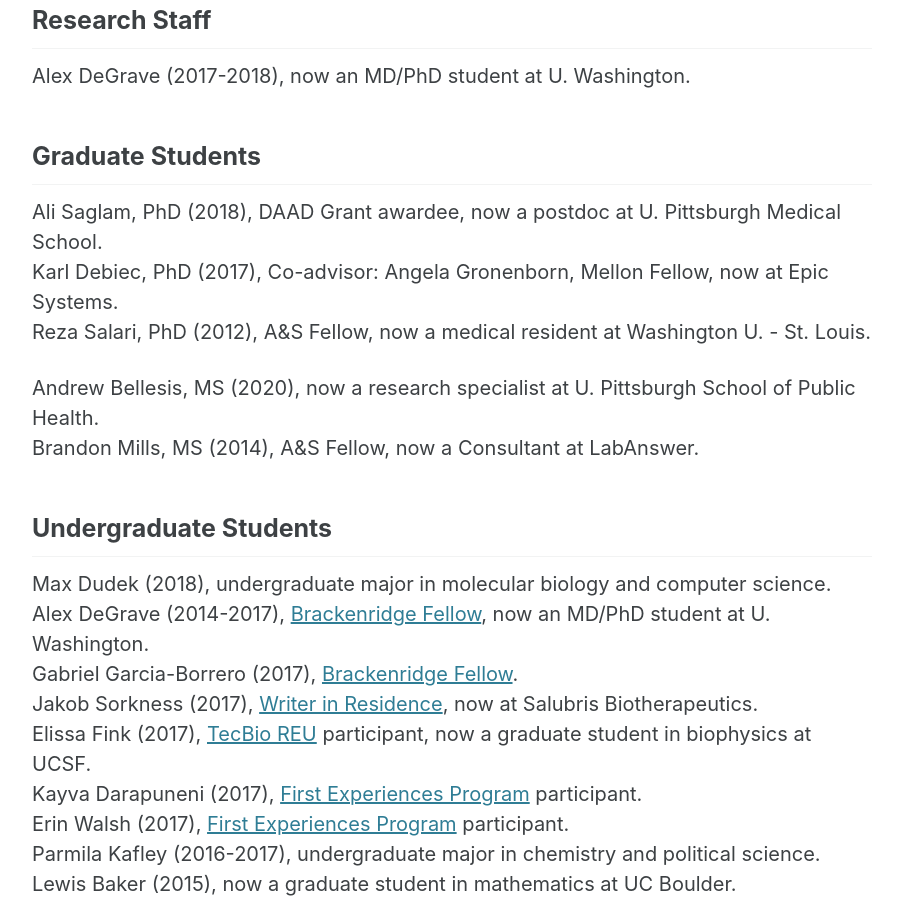
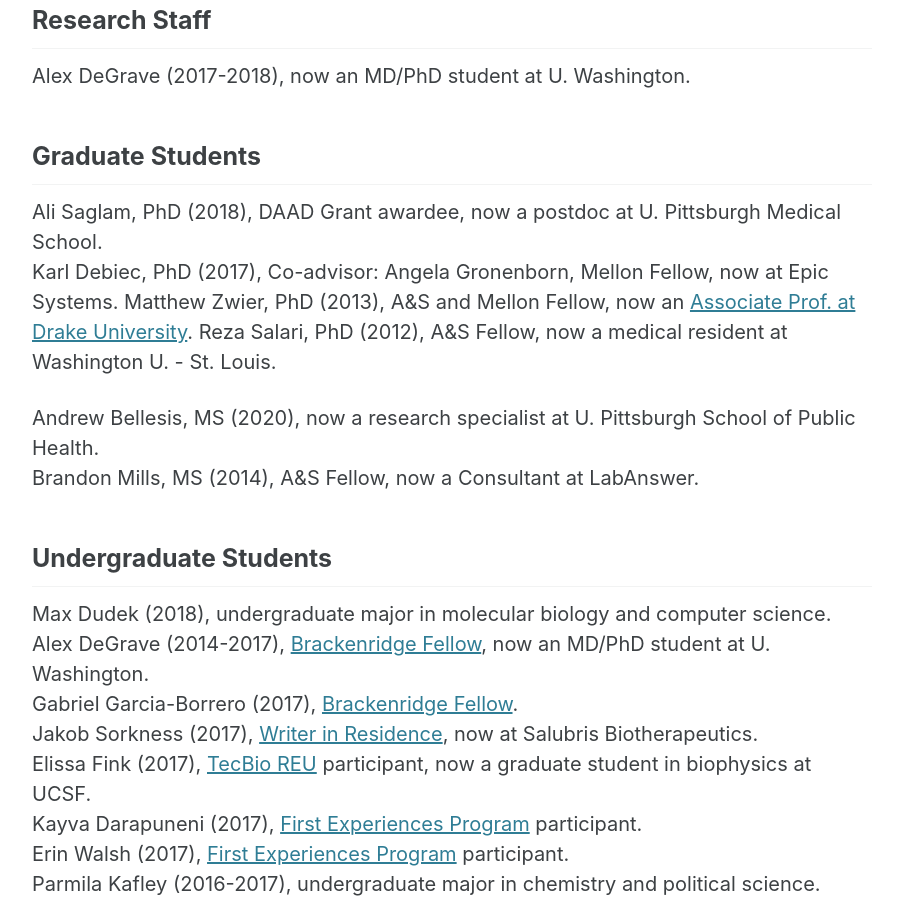
Before and after one commit to darianyang/mm-github-pages-test, a Jekyll site: the page built from _pages/people.md, in a window 1280 px wide and 900 px high, scrolled down 2366 px. Shown: the whole window, without its empty margins (188-1091 px from the left). Built offline with Jekyll 4.4.1, drawn with Linux system fonts in a browser that asks for light colours; cached includes are drawn as plain includes.

Commit message:
added matt zweir to people alumni

```diff
--- a/_pages/people.md
+++ b/_pages/people.md
@@ -85,6 +85,7 @@ Alex DeGrave (2017-2018), now an MD/PhD student at U. Washington.
 
 Ali Saglam, PhD (2018), DAAD Grant awardee, now a postdoc at U. Pittsburgh Medical School.
 Karl Debiec, PhD (2017), Co-advisor: Angela Gronenborn, Mellon Fellow, now at Epic Systems.
+Matthew Zwier, PhD (2013), A&S and Mellon Fellow, now an [Associate Prof. at Drake University](https://www.drake.edu/chemistry/facultystaff/drmatthewzwier/).
 Reza Salari, PhD (2012), A&S Fellow, now a medical resident at Washington U. - St. Louis.
 
 Andrew Bellesis, MS (2020), now a research specialist at U. Pittsburgh School of Public Health.
```
